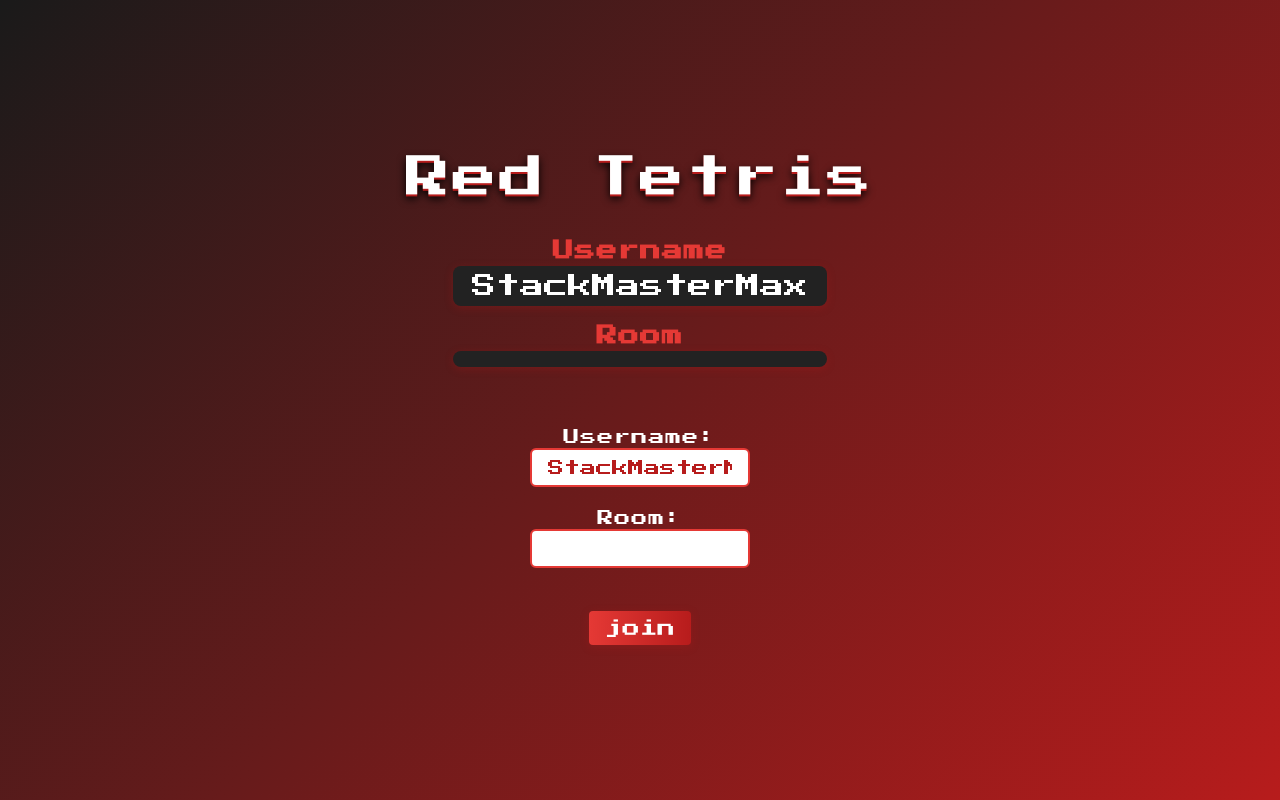
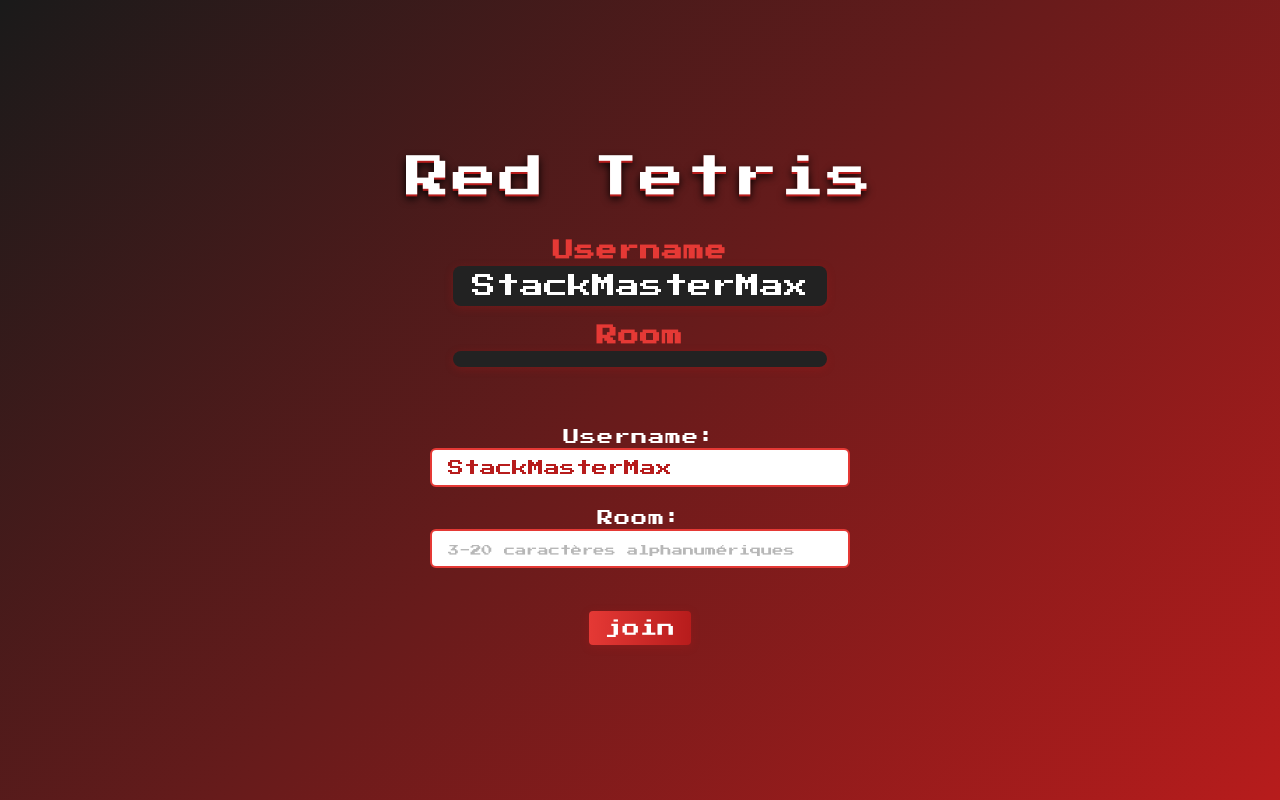
Before and after one commit to Elnop/red-tetris, a Nuxt app: page / in a window 1280 px wide. Built offline with nearby package versions, Linux system fonts and the light colour scheme; no server answers.

Commit message:
adding input validators

```diff
--- a/app/pages/index.vue
+++ b/app/pages/index.vue
@@ -1,12 +1,29 @@
 <script setup lang="ts">
+import { ref } from 'vue';
 import { useRouter } from '#app';
 import { useUserStore } from '~/stores/useUserStore';
+import { validateUsername, validateRoomName } from '~/utils/validation';
 
 const userStore = useUserStore()
-
 const router = useRouter()
 
+const errorMessage = ref('')
+
 function joinHandler() {
+	const usernameError = validateUsername(userStore.username || '')
+	const roomError = validateRoomName(userStore.roomName || '')
+
+	if (usernameError) {
+		errorMessage.value = usernameError
+		return
+	}
+
+	if (roomError) {
+		errorMessage.value = roomError
+		return
+	}
+
+	errorMessage.value = ''
 	router.push(`/room/${userStore.roomName}`)
 }
 
@@ -27,9 +44,24 @@ function joinHandler() {
 		</div>
 		<div class="input-block">
 			<label for="username">Username:</label>
-			<input id="username" v-model="userStore.username" />
+			<input
+			id="username"
+			v-model="userStore.username"
+			@input="errorMessage = ''"
+			maxlength="20"
+			placeholder="3-20 caractères alphanumériques"
+			/>
 			<label for="room">Room:</label>
-			<input id="room" v-model="userStore.roomName" />
+			<input
+			id="room"
+			v-model="userStore.roomName"
+			@input="errorMessage = ''"
+			maxlength="20"
+			placeholder="3-20 caractères alphanumériques"
+			/>
+			<div v-if="errorMessage" class="error-message">
+				{{ errorMessage }}
+			</div>
 		</div>
 		<div class="button-block">
 			<RTButton text="join" :onClick="joinHandler" class="rtb-btn" />
@@ -106,7 +138,7 @@ function joinHandler() {
 	border: 2px solid #e53935;
 	border-radius: 6px;
 	margin-bottom: 0.7rem;
-	width: 220px;
+	width: 420px;
 	font-size: 1rem;
 	background: #fff;
 	color: #b71c1c;
@@ -116,6 +148,26 @@ function joinHandler() {
 .input-block input:focus {
 	border-color: #b71c1c;
 	outline: none;
+}
+
+.input-block input::placeholder {
+	color: #999;
+	font-size: 0.7rem;
+	opacity: 0.7;
+}
+
+.error-message {
+	color: #ff5252;
+	font-family: 'Press Start 2P', monospace;
+	font-size: 0.7rem;
+	margin-top: 0.5rem;
+	text-align: center;
+	max-width: 220px;
+	line-height: 1.3;
+	min-height: 2.5rem;
+	display: flex;
+	align-items: center;
+	justify-content: center;
 }
 .button-block {
 	display: flex;
```
